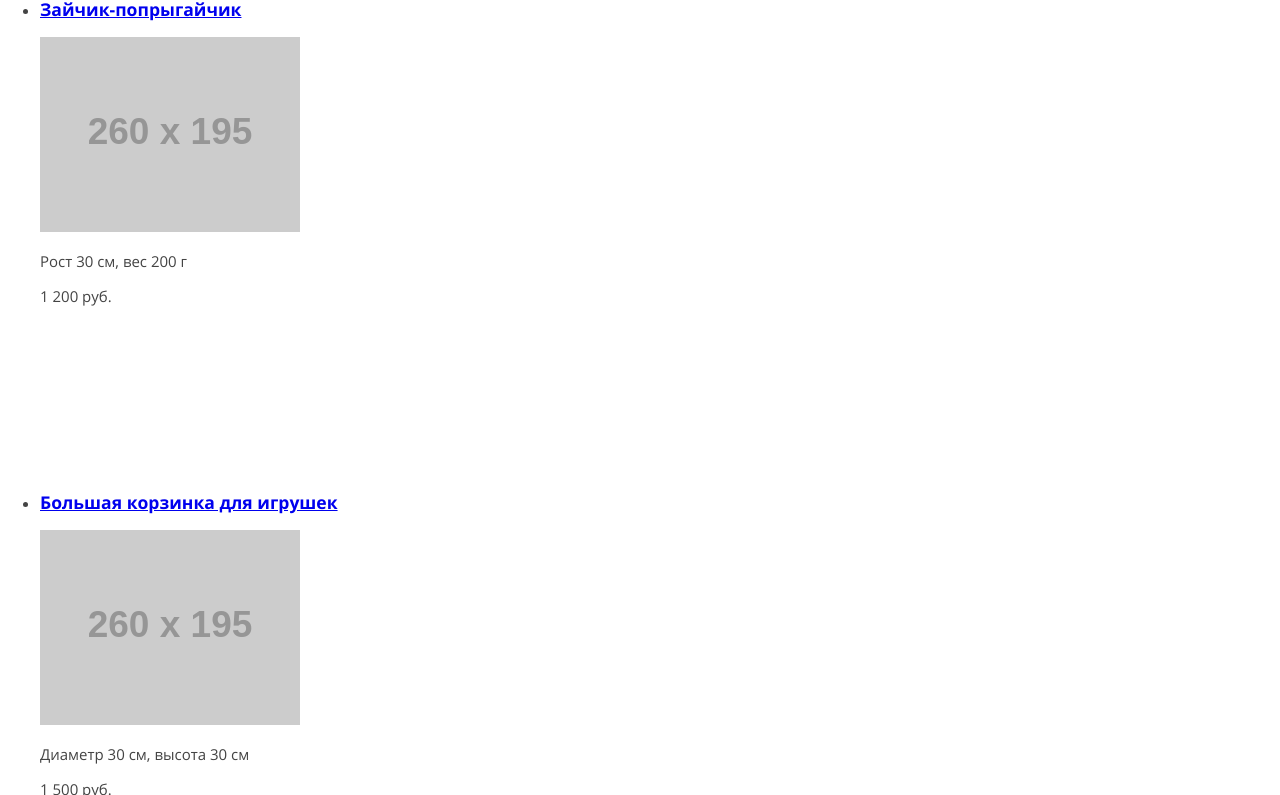
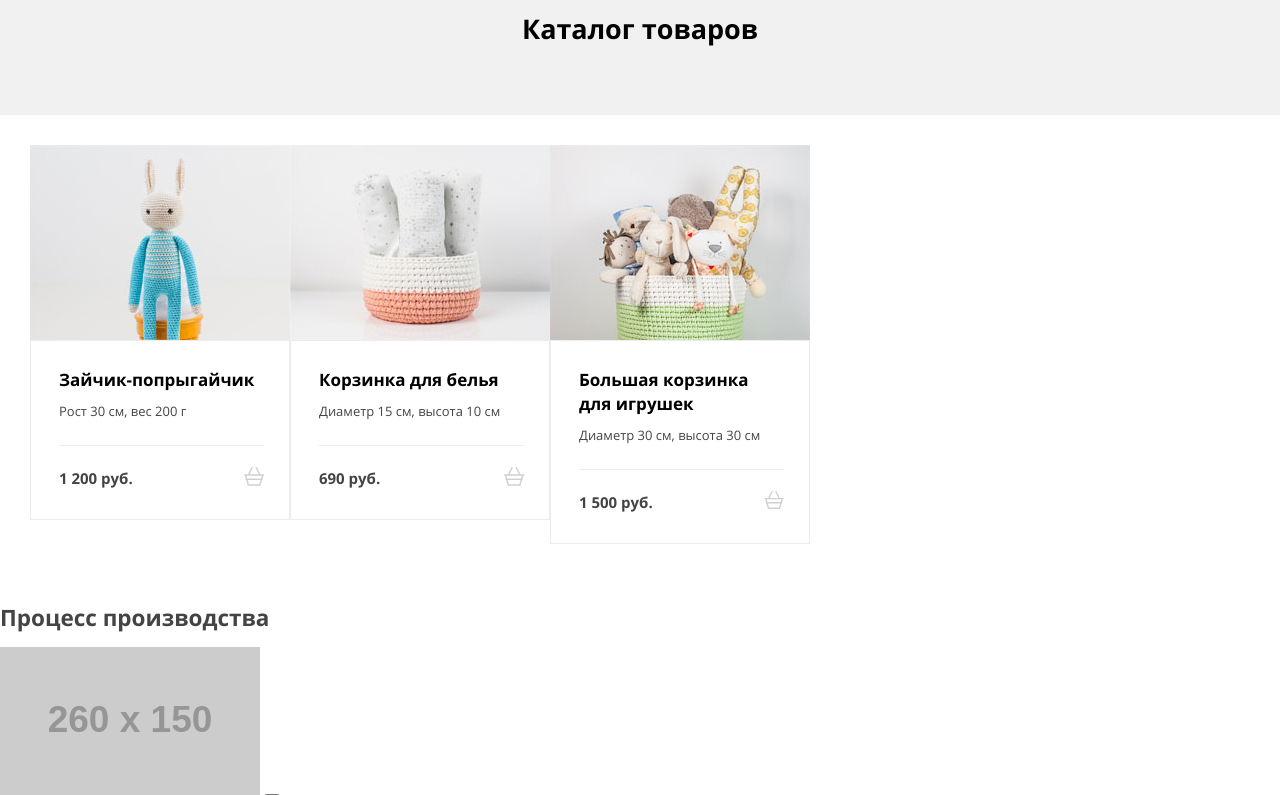
Before and after one commit to dana-savinova/101840-mishka-16, a website: page source/catalog.html in a window 1280 px wide. Shown: the part 201-996 px from the top of the page. Drawn offline with nearby package versions, Linux system fonts and the light colour scheme; files that its build step writes are made by us from their sources; placeholder pictures from the web are drawn by us; files whose address does not match are found by name.

Commit message:
Добавляет стили для карточки товара и каталога в catalog.html

```diff
--- a/source/catalog.html
+++ b/source/catalog.html
@@ -35,64 +35,72 @@
       </nav>
     </header>
     <main class="page-content">
+      <div class="page-content__title-wrapper">
         <h1 class="page-content__title">Каталог товаров</h1>
+      </div>
       <section class="catalog">
         <h2 class="visually-hidden">Список товаров</h2>
         <ul class="catalog__list">
           <li class="catalog__item">
             <article class="product-card">
+              <a class="product-card__photo" href="#">
+                <img class="product-card__image" src="img/photo-hare-mobile@1x.jpg" width="260" height="195" alt="Фото зайчика-попрыгайчика">
+              </a>
+              <div class="product-card__wrapper">
                 <h3 class="product-card__title">
                   <a class="product-card__link" href="#">Зайчик-попрыгайчик</a>
                 </h3>
-              <a class="product-card__photo" href="#">
-                <img class="product-card__image" src="http://placehold.it/260x195" width="260" height="195" alt="Фото зайчика-попрыгайчика">
-              </a>
                 <p class="product-card__properties">Рост 30 см, вес 200 г</p>
                 <div class="product-card__price-wrapper">
-                <p class="product-card__price">1 200 руб.</p>
+                  <b class="product-card__price">1 200 руб.</b>
                   <a class="product-card__buy" href="#" aria-label="Добавить в корзину">
-                  <svg>
-                    <!-- Здесь будет инлайн svg иконка корзины -->
+                    <svg class="product-card__icon" xmlns="http://www.w3.org/2000/svg" width="20.294" height="18.849" viewBox="264.205 370.961 20.294 18.849">
+                      <path d="M283.75 378.19h-3.151l-3.407-6.814a.75.75 0 1 0-1.341.671l3.071 6.143h-9.138l3.072-6.143a.75.75 0 0 0-1.341-.671l-3.407 6.814h-3.151a.75.75 0 0 0 0 1.5h.157l.855 2.991a.737.737 0 0 0-.316.595c0 .396.309.71.697.739l1.656 5.795h12.697l1.656-5.795a.745.745 0 0 0 .698-.739.738.738 0 0 0-.316-.596l.854-2.991h.157a.75.75 0 1 0-.002-1.499zm-4.181 10.121h-10.433l-1.224-4.284h12.881l-1.224 4.284zm1.653-5.785h-13.739l-.81-2.836h15.359l-.81 2.836z"/>
                     </svg>
                   </a>
+                </div>
               </div>
             </article>
           </li>
           <li class="catalog__item">
             <article class="product-card">
+              <a class="product-card__photo" href="#">
+                <img class="product-card__image" src="img/photo-bowl-mobile@1x.jpg" width="260" height="195" alt="Фото козинки для белья">
+              </a>
+              <div class="product-card__wrapper">
                 <h3 class="product-card__title">
-                <a class="product-card__link" href="#">Большая корзинка для игрушек</a>
+                  <a class="product-card__link" href="#">Корзинка для белья</a>
                 </h3>
-              <a class="product-card__photo" href="#">
-                <img class="product-card__image" src="http://placehold.it/260x195" width="260" height="195" alt="Фото козинки для белья">
-              </a>
-              <p class="product-card__properties">Диаметр 30 см, высота 30 см</p>
+                <p class="product-card__properties">Диаметр 15 см, высота 10 см</p>
                 <div class="product-card__price-wrapper">
-                <p class="product-card__price">1 500 руб.</p>
+                  <b class="product-card__price">690 руб.</b>
                   <a class="product-card__buy" href="#" aria-label="Добавить в корзину">
-                  <svg>
-                    <!-- Здесь будет инлайн svg иконка корзины -->
+                    <svg class="product-card__icon" xmlns="http://www.w3.org/2000/svg" width="20.294" height="18.849" viewBox="264.205 370.961 20.294 18.849">
+                      <path d="M283.75 378.19h-3.151l-3.407-6.814a.75.75 0 1 0-1.341.671l3.071 6.143h-9.138l3.072-6.143a.75.75 0 0 0-1.341-.671l-3.407 6.814h-3.151a.75.75 0 0 0 0 1.5h.157l.855 2.991a.737.737 0 0 0-.316.595c0 .396.309.71.697.739l1.656 5.795h12.697l1.656-5.795a.745.745 0 0 0 .698-.739.738.738 0 0 0-.316-.596l.854-2.991h.157a.75.75 0 1 0-.002-1.499zm-4.181 10.121h-10.433l-1.224-4.284h12.881l-1.224 4.284zm1.653-5.785h-13.739l-.81-2.836h15.359l-.81 2.836z"/>
                     </svg>
                   </a>
+                </div>
               </div>
             </article>
           </li>
           <li class="catalog__item">
             <article class="product-card">
+              <a class="product-card__photo" href="#">
+                <img class="product-card__image" src="img/photo-toys-mobile@1x.jpg" width="260" height="195" alt="Фото козинки для белья">
+              </a>
+              <div class="product-card__wrapper">
                 <h3 class="product-card__title">
-                <a class="product-card__link" href="#">Корзинка для белья</a>
+                  <a class="product-card__link" href="#">Большая корзинка для игрушек</a>
                 </h3>
-              <a class="product-card__photo" href="#">
-                <img class="product-card__image" src="http://placehold.it/260x195" width="260" height="195" alt="Фото козинки для белья">
-              </a>
-              <p class="product-card__properties">Диаметр 15 см, высота 10 см</p>
+                <p class="product-card__properties">Диаметр 30 см, высота 30 см</p>
                 <div class="product-card__price-wrapper">
-                <p class="product-card__price">690 руб.</p>
+                  <b class="product-card__price">1 500 руб.</b>
                   <a class="product-card__buy" href="#" aria-label="Добавить в корзину">
-                  <svg>
-                    <!-- Здесь будет инлайн svg иконка корзины -->
+                    <svg class="product-card__icon" xmlns="http://www.w3.org/2000/svg" width="20" height="18" viewBox="264.205 370.961 20.294 18.849">
+                      <path d="M283.75 378.19h-3.151l-3.407-6.814a.75.75 0 1 0-1.341.671l3.071 6.143h-9.138l3.072-6.143a.75.75 0 0 0-1.341-.671l-3.407 6.814h-3.151a.75.75 0 0 0 0 1.5h.157l.855 2.991a.737.737 0 0 0-.316.595c0 .396.309.71.697.739l1.656 5.795h12.697l1.656-5.795a.745.745 0 0 0 .698-.739.738.738 0 0 0-.316-.596l.854-2.991h.157a.75.75 0 1 0-.002-1.499zm-4.181 10.121h-10.433l-1.224-4.284h12.881l-1.224 4.284zm1.653-5.785h-13.739l-.81-2.836h15.359l-.81 2.836z"/>
                     </svg>
                   </a>
+                </div>
               </div>
             </article>
           </li>
--- /dev/null
+++ b/source/sass/blocks/catalog.scss
@@ -0,0 +1,16 @@
+.catalog {
+  padding-top: 30px;
+  padding-right: 30px;
+  padding-bottom: 15px;
+  padding-left: 30px;
+}
+
+.catalog__list {
+  @include list-reset;
+  display: flex;
+  flex-wrap: wrap;
+}
+
+.catalog__item {
+  margin-bottom: 30px;
+}
--- /dev/null
+++ b/source/sass/blocks/page-content.scss
@@ -0,0 +1,18 @@
+.page-content__title-wrapper {
+  min-height: 176px;
+  padding-top: 75px;
+  padding-right: 30px;
+  padding-left: 30px;
+
+  background-color: #f1f1f1;
+}
+
+.page-content__title {
+  margin: 0;
+  padding: 0;
+
+  font-size: $main-title-text;
+  line-height: 30px;
+  color: $title-color;
+  text-align: center;
+}
--- /dev/null
+++ b/source/sass/blocks/product-card.scss
@@ -0,0 +1,99 @@
+.product-card {
+  display: flex;
+  width: 260px;
+
+  flex-direction: column;
+
+  &:hover {
+    box-shadow: 0 6px 10px 0 rgba(0, 0, 0, 0.1);
+  }
+}
+
+.product-card__wrapper {
+  padding-top: 27px;
+  padding-right: 25px;
+  padding-left: 28px;
+
+  border: 1px solid $border-grey;
+}
+
+.product-card__link {
+  color: $title-color;
+  text-decoration: none;
+
+  &:hover,
+  &:focus {
+    opacity: 0.6;
+
+    outline: none;
+  }
+
+  &:active {
+    opacity: 0.3;
+  }
+}
+
+.product-card__title {
+  margin: 0;
+  margin-bottom: 4px;
+  padding: 0;
+
+  font-size: $important-text;
+  line-height: 24px;
+  font-weight: bold;
+}
+
+.product-card__photo {
+  width: 260px;
+  height: 195px;
+
+  overflow: hidden;
+}
+
+.product-card__properties {
+  margin: 0;
+  margin-bottom: 19px;
+  padding: 0;
+
+  font-size: $small-text;
+  line-height: 30px;
+}
+
+.product-card__price-wrapper {
+  display: flex;
+  padding-top: 20px;
+  padding-bottom: 29px;
+
+  align-items: center;
+  justify-content: space-between;
+
+  border-top: 1px solid $border-grey;
+}
+
+.product-card__price {
+  font-size: $primary-text;
+  line-height: 24px;
+  font-weight: bold;
+}
+
+.product-card__icon {
+  fill: #231f20;
+  opacity: 0.2;
+}
+
+.product-card__buy {
+  &:focus {
+    outline: none;
+  }
+
+  &:hover .product-card__icon,
+  &:focus .product-card__icon {
+    fill: $brand-color;
+    opacity: 1;
+  }
+
+  &:active {
+    fill: $brand-color;
+    opacity: 0.3;
+  }
+}
--- a/source/sass/style.scss
+++ b/source/sass/style.scss
@@ -14,4 +14,7 @@
 @import "blocks/reviews.scss";
 @import "blocks/page-footer.scss";
 @import "blocks/social.scss";
-@import "blocks/copyright.scss"
+@import "blocks/copyright.scss";
+@import "blocks/page-content.scss";
+@import "blocks/catalog.scss";
+@import "blocks/product-card.scss";
--- a/source/sass/variables.scss
+++ b/source/sass/variables.scss
@@ -12,6 +12,7 @@ $bg-white: $white;
 $border-grey: #ececec;
 
 // Текст
+$small-text: 13px;
 $primary-text: 15px;
 $important-text: 17px;
 $main-title-text: 27px;
```
Lines whose indentation alone changed are shown as unchanged.
